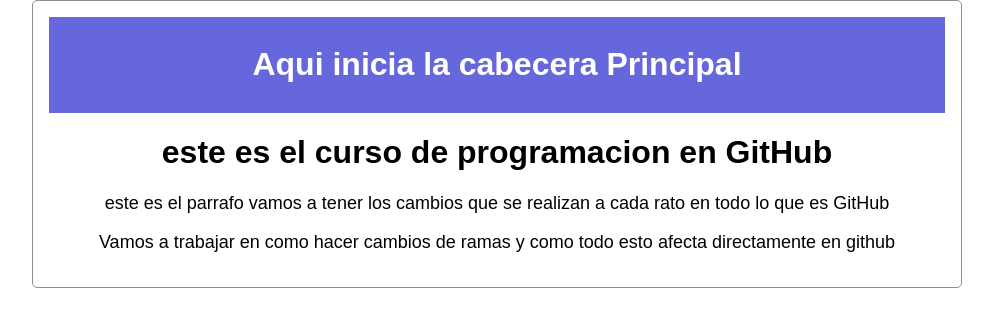
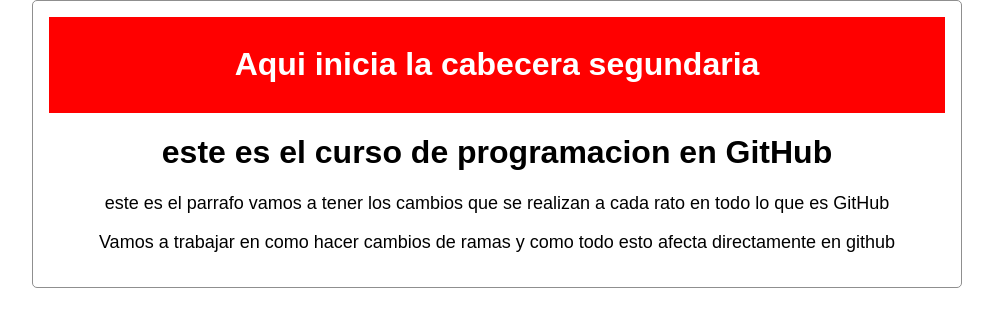
Before and after one commit to alejomartinez6969/CV_AlejandroM, a plain HTML site: page index.html in a window 1280 px wide. Shown: the whole page, without its empty margins (143-1136 px from the left). Drawn offline with Linux system fonts and the light colour scheme.

Commit message:
modifique el background

```diff
--- a/index.html
+++ b/index.html
@@ -11,7 +11,7 @@
     <div id="contenedor">
         <div id="cabecera">
 
-            <h1> Aqui inicia la cabecera Principal</h1>
+            <h1> Aqui inicia la cabecera segundaria</h1>
 
         </div>
 
--- a/style.css
+++ b/style.css
@@ -22,7 +22,7 @@ p{
 }
 
 #cabecera{
-    background: #66d;
+    background: red;
     color: white;
     padding: 0.5em;
     margin: 0;
```
